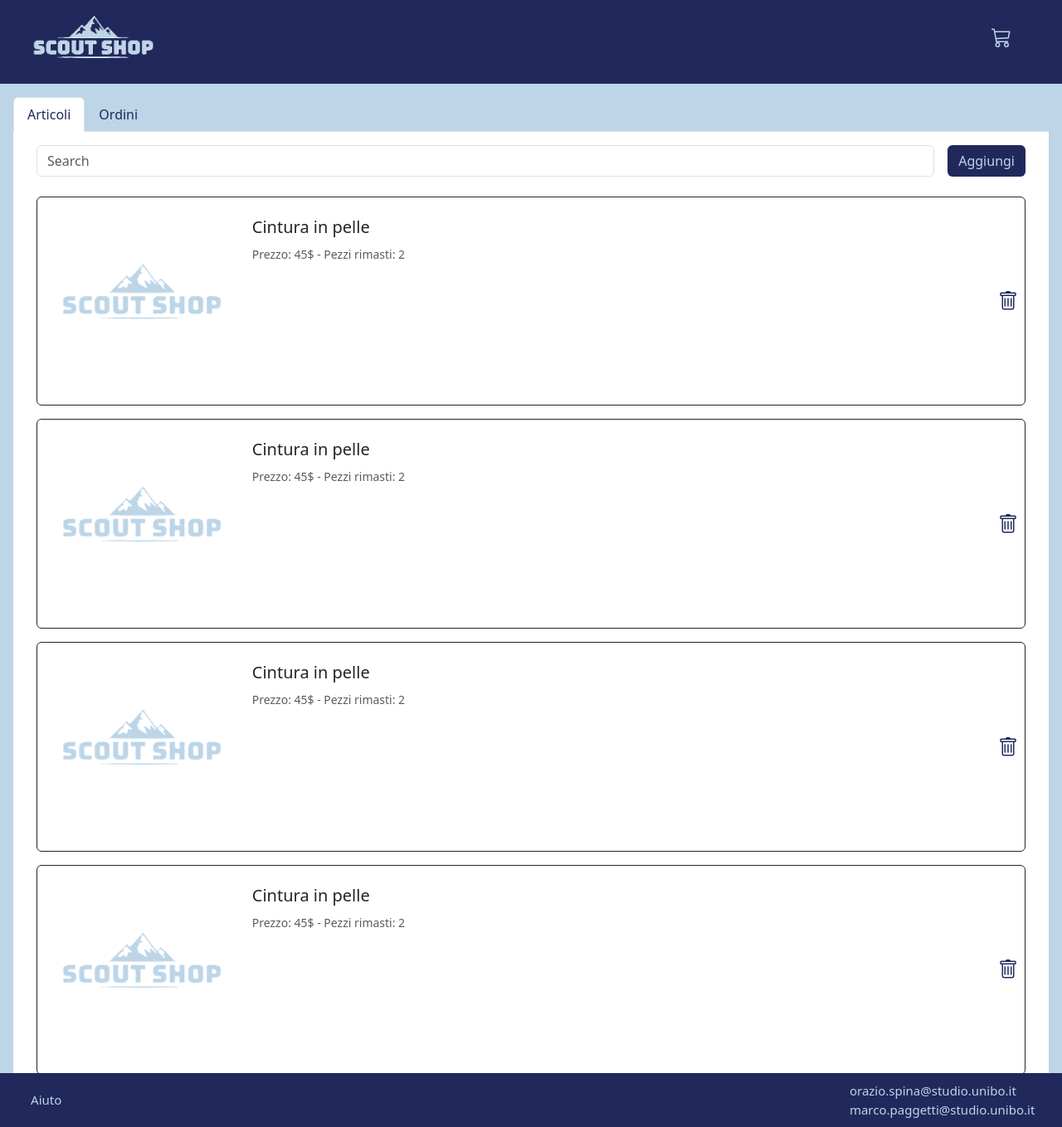
After one commit to mpaggio/TW24-ScoutShop, a PHP site: page /profilo-venditore.html in a window 1280 px wide. The commit adds this page. Shown: the whole page at 83% size. Run offline with PHP 8.4, Linux system fonts and the light colour scheme.

Commit message:
Added articles implemetation

```diff
--- a/login-style.css
+++ b/login-style.css
@@ -18,7 +18,7 @@ header > nav > div > a:hover {
     }
 }
 
-main>div {
+main > div {
     box-shadow: 0px 1px 6px rgba(33, 41, 92, 0.5);
 }
 
--- /dev/null
+++ b/profilo-venditore.html
@@ -0,0 +1,148 @@
+<!DOCTYPE html>
+<html lang="it">
+
+<head>
+    <title>Scout Shop - Home</title>
+    <meta charset="UTF-8">
+    <meta name="viewport" content="width=device-width, initial-scale=1.0">
+
+    <link href="https://cdn.jsdelivr.net/npm/bootstrap@5.3.3/dist/css/bootstrap.min.css" rel="stylesheet"
+        integrity="sha384-QWTKZyjpPEjISv5WaRU9OFeRpok6YctnYmDr5pNlyT2bRjXh0JMhjY6hW+ALEwIH" crossorigin="anonymous">
+    <link rel="stylesheet" href="style.css">
+    <link rel="stylesheet" href="venditore-style.css">
+</head>
+
+<body>
+    <header>
+        <nav class="navbar">
+            <div class="container-fluid">
+                <a class="navbar-brand" href="#">
+                    <img src="./img/ScoutShop_Logo6.png" alt="Logo" class="d-inline-block align-text-top">
+                </a>
+                <div class="d-flex justify-content-between">
+                    <a class="icon-link fs-4 me-4" href="">
+                        <svg xmlns="http://www.w3.org/2000/svg" width="16" height="16" fill="white"
+                            class="bi bi-cart3 d-flex col-md-1" viewBox="0 0 16 16">
+                            <title>Cart button</title>
+                            <path
+                                d="M0 1.5A.5.5 0 0 1 .5 1H2a.5.5 0 0 1 .485.379L2.89 3H14.5a.5.5 0 0 1 .49.598l-1 5a.5.5 0 0 1-.465.401l-9.397.472L4.415 11H13a.5.5 0 0 1 0 1H4a.5.5 0 0 1-.491-.408L2.01 3.607 1.61 2H.5a.5.5 0 0 1-.5-.5M3.102 4l.84 4.479 9.144-.459L13.89 4zM5 12a2 2 0 1 0 0 4 2 2 0 0 0 0-4m7 0a2 2 0 1 0 0 4 2 2 0 0 0 0-4m-7 1a1 1 0 1 1 0 2 1 1 0 0 1 0-2m7 0a1 1 0 1 1 0 2 1 1 0 0 1 0-2" />
+                        </svg>
+                    </a>
+                </div>
+            </div>
+        </nav>
+    </header>
+    <main class="container-fluid p-3">
+        <ul class="nav nav-tabs" id="myTab" role="tablist">
+            <li class="nav-item" role="presentation">
+                <button class="nav-link active" id="articles-tab" data-bs-toggle="tab" data-bs-target="#articles-tab-pane" type="button"
+                    role="tab" aria-controls="articles-tab-pane" aria-selected="true">Articoli</button>
+            </li>
+            <li class="nav-item" role="presentation">
+                <button class="nav-link" id="orders-tab" data-bs-toggle="tab" data-bs-target="#orders-tab-pane" type="button"
+                    role="tab" aria-controls="orders-tab-pane" aria-selected="false">Ordini</button>
+            </li>
+        </ul>
+        <div class="tab-content" id="myTabContent">
+            <div class="tab-pane fade show active p-3" id="articles-tab-pane" role="tabpanel" aria-labelledby="articles-tab" tabindex="0">
+                <div class="container-fluid justify-content-between align-items-center d-flex mb-2">
+                    <form class="d-flex flex-grow-1 me-3" role="search">
+                        <input class="form-control" type="search" placeholder="Search" aria-label="Search">
+                    </form>
+                    <button class="btn">Aggiungi</button>
+                </div>
+                <div class="container-fluid d-flex flex-wrap justify-content-between">
+                    <div class="card border border-dark mt-3">
+                        <div class="d-flex p-2">
+                            <img src="./img/ScoutShop_Logo4.png" class="img-fluid rounded-start" alt="product image">
+                            <div class="card-body">
+                                <h5 class="card-title">Cintura in pelle</h5>
+                                <p class="card-text"><small class="text-body-secondary">Prezzo: 45$ - Pezzi rimasti: 2</small></p>
+                            </div>
+                            <a class="icon-link fs-4" href="#">
+                                <svg xmlns="http://www.w3.org/2000/svg" width="16" height="16" fill="currentColor" class="bi bi-trash"
+                                viewBox="0 0 16 16">
+                                <path
+                                    d="M5.5 5.5A.5.5 0 0 1 6 6v6a.5.5 0 0 1-1 0V6a.5.5 0 0 1 .5-.5m2.5 0a.5.5 0 0 1 .5.5v6a.5.5 0 0 1-1 0V6a.5.5 0 0 1 .5-.5m3 .5a.5.5 0 0 0-1 0v6a.5.5 0 0 0 1 0z" />
+                                <path
+                                    d="M14.5 3a1 1 0 0 1-1 1H13v9a2 2 0 0 1-2 2H5a2 2 0 0 1-2-2V4h-.5a1 1 0 0 1-1-1V2a1 1 0 0 1 1-1H6a1 1 0 0 1 1-1h2a1 1 0 0 1 1 1h3.5a1 1 0 0 1 1 1zM4.118 4 4 4.059V13a1 1 0 0 0 1 1h6a1 1 0 0 0 1-1V4.059L11.882 4zM2.5 3h11V2h-11z" />
+                                </svg>
+                            </a>
+                        </div>
+                    </div>
+                    <div class="card border border-dark mt-3">
+                        <div class="d-flex p-2">
+                            <img src="./img/ScoutShop_Logo4.png" class="img-fluid rounded-start" alt="product image">
+                            <div class="card-body">
+                                <h5 class="card-title">Cintura in pelle</h5>
+                                <p class="card-text"><small class="text-body-secondary">Prezzo: 45$ - Pezzi rimasti: 2</small></p>
+                            </div>
+                            <a class="icon-link fs-4" href="#">
+                                <svg xmlns="http://www.w3.org/2000/svg" width="16" height="16" fill="currentColor" class="bi bi-trash"
+                                    viewBox="0 0 16 16">
+                                    <path
+                                        d="M5.5 5.5A.5.5 0 0 1 6 6v6a.5.5 0 0 1-1 0V6a.5.5 0 0 1 .5-.5m2.5 0a.5.5 0 0 1 .5.5v6a.5.5 0 0 1-1 0V6a.5.5 0 0 1 .5-.5m3 .5a.5.5 0 0 0-1 0v6a.5.5 0 0 0 1 0z" />
+                                    <path
+                                        d="M14.5 3a1 1 0 0 1-1 1H13v9a2 2 0 0 1-2 2H5a2 2 0 0 1-2-2V4h-.5a1 1 0 0 1-1-1V2a1 1 0 0 1 1-1H6a1 1 0 0 1 1-1h2a1 1 0 0 1 1 1h3.5a1 1 0 0 1 1 1zM4.118 4 4 4.059V13a1 1 0 0 0 1 1h6a1 1 0 0 0 1-1V4.059L11.882 4zM2.5 3h11V2h-11z" />
+                                </svg>
+                            </a>
+                        </div>
+                    </div>
+                    <div class="card border border-dark mt-3">
+                        <div class="d-flex p-2">
+                            <img src="./img/ScoutShop_Logo4.png" class="img-fluid rounded-start" alt="product image">
+                            <div class="card-body">
+                                <h5 class="card-title">Cintura in pelle</h5>
+                                <p class="card-text"><small class="text-body-secondary">Prezzo: 45$ - Pezzi rimasti: 2</small></p>
+                            </div>
+                            <a class="icon-link fs-4" href="#">
+                                <svg xmlns="http://www.w3.org/2000/svg" width="16" height="16" fill="currentColor" class="bi bi-trash"
+                                    viewBox="0 0 16 16">
+                                    <path
+                                        d="M5.5 5.5A.5.5 0 0 1 6 6v6a.5.5 0 0 1-1 0V6a.5.5 0 0 1 .5-.5m2.5 0a.5.5 0 0 1 .5.5v6a.5.5 0 0 1-1 0V6a.5.5 0 0 1 .5-.5m3 .5a.5.5 0 0 0-1 0v6a.5.5 0 0 0 1 0z" />
+                                    <path
+                                        d="M14.5 3a1 1 0 0 1-1 1H13v9a2 2 0 0 1-2 2H5a2 2 0 0 1-2-2V4h-.5a1 1 0 0 1-1-1V2a1 1 0 0 1 1-1H6a1 1 0 0 1 1-1h2a1 1 0 0 1 1 1h3.5a1 1 0 0 1 1 1zM4.118 4 4 4.059V13a1 1 0 0 0 1 1h6a1 1 0 0 0 1-1V4.059L11.882 4zM2.5 3h11V2h-11z" />
+                                </svg>
+                            </a>
+                        </div>
+                    </div>
+                    <div class="card border border-dark mt-3">
+                        <div class="d-flex p-2">
+                            <img src="./img/ScoutShop_Logo4.png" class="img-fluid rounded-start" alt="product image">
+                            <div class="card-body">
+                                <h5 class="card-title">Cintura in pelle</h5>
+                                <p class="card-text"><small class="text-body-secondary">Prezzo: 45$ - Pezzi rimasti: 2</small></p>
+                            </div>
+                            <a class="icon-link fs-4" href="#">
+                                <svg xmlns="http://www.w3.org/2000/svg" width="16" height="16" fill="currentColor" class="bi bi-trash"
+                                    viewBox="0 0 16 16">
+                                    <path
+                                        d="M5.5 5.5A.5.5 0 0 1 6 6v6a.5.5 0 0 1-1 0V6a.5.5 0 0 1 .5-.5m2.5 0a.5.5 0 0 1 .5.5v6a.5.5 0 0 1-1 0V6a.5.5 0 0 1 .5-.5m3 .5a.5.5 0 0 0-1 0v6a.5.5 0 0 0 1 0z" />
+                                    <path
+                                        d="M14.5 3a1 1 0 0 1-1 1H13v9a2 2 0 0 1-2 2H5a2 2 0 0 1-2-2V4h-.5a1 1 0 0 1-1-1V2a1 1 0 0 1 1-1H6a1 1 0 0 1 1-1h2a1 1 0 0 1 1 1h3.5a1 1 0 0 1 1 1zM4.118 4 4 4.059V13a1 1 0 0 0 1 1h6a1 1 0 0 0 1-1V4.059L11.882 4zM2.5 3h11V2h-11z" />
+                                </svg>
+                            </a>
+                        </div>
+                    </div>
+                </div>
+            </div>
+            <div class="tab-pane fade" id="orders-tab-pane" role="tabpanel" aria-labelledby="orders-tab" tabindex="0">
+                <h1>Ordini</h1>
+            </div>
+        </div>
+    </main>
+    <footer class="container-fluid d-flex flex-wrap justify-content-between align-items-center fixed-bottom">
+        <a href="" class="text-decoration-none">Aiuto</a>
+        <div class="d-flex flex-wrap flex-column justify-content-end">
+            <a href="mailto:orazio.spina@studio.unibo.it" class="text-decoration-none">orazio.spina@studio.unibo.it</a>
+            <a href="mailto:marco.paggetti@studio.unibo.it"
+                class="text-decoration-none">marco.paggetti@studio.unibo.it</a>
+        </div>
+    </footer>
+
+    <script src="https://cdn.jsdelivr.net/npm/bootstrap@5.3.3/dist/js/bootstrap.bundle.min.js"
+        integrity="sha384-YvpcrYf0tY3lHB60NNkmXc5s9fDVZLESaAA55NDzOxhy9GkcIdslK1eN7N6jIeHz"
+        crossorigin="anonymous"></script>
+</body>
+
+</html>
--- /dev/null
+++ b/venditore-style.css
@@ -0,0 +1,66 @@
+main > div {
+    background-color: white;
+}
+
+img {
+    width: 20%;
+    height: auto;
+}
+
+main {
+    height: calc(100vh - 100px);
+}
+
+body,
+html {
+    height: 100%;
+    margin: 0;
+}
+
+main {
+    padding-bottom: calc(50px+82px);
+    /* Altezza stimata del footer */
+    display: flex;
+    flex-direction: column;
+    height: calc(100vh - 50px - 82px);
+    /* Altezza viewport meno altezza del footer */
+}
+
+main > div {
+    flex: 1;
+    /* Occupa il restante spazio disponibile */
+    overflow: hidden;
+    /* Previene il contenuto che esce dal contenitore */
+}
+
+main > div > div {
+    display: flex !important;
+    flex-direction: column !important;
+    height: 100% !important;
+    overflow: hidden !important;
+    /* Nasconde l'overflow per contenere il contenuto */
+}
+
+main > div > div > div:not(:first-child) {
+    flex: 1;
+    overflow-y: auto;
+    /* Abilita lo scorrimento interno */
+}
+
+main > ul > li > button {
+    color: #21295c !important;
+
+}
+
+main > div > div > div > button {
+    background-color: #21295c !important;
+    color: #bcd5e7 !important;
+}
+
+main > div > div > div > div {
+    width: 100%;
+}
+
+main > div > div > div > div > div > a {
+    color: #21295c;
+}
```
